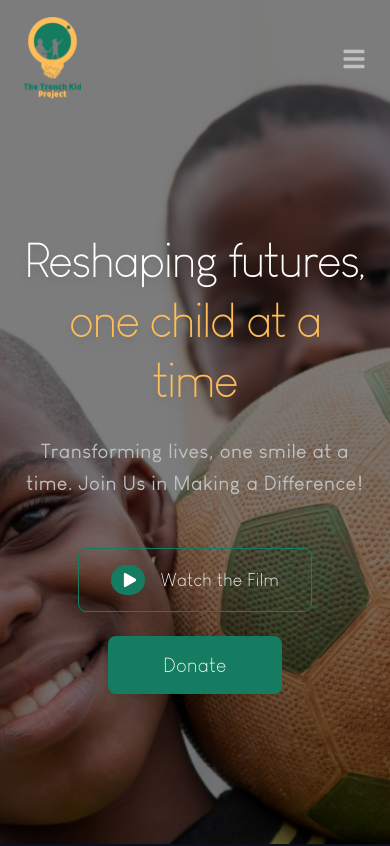
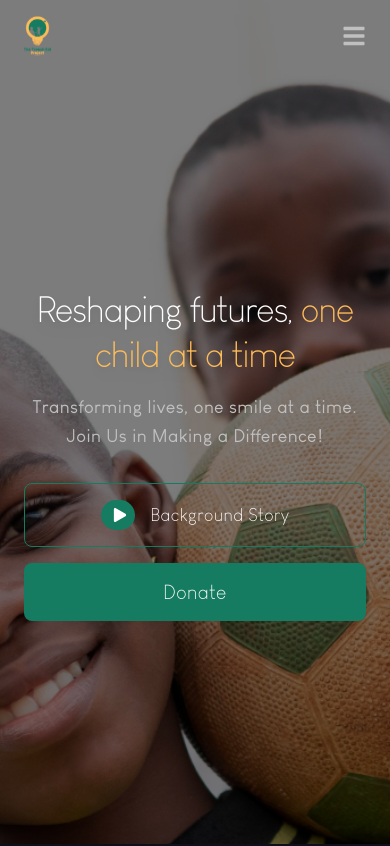
Before and after one commit to jadekitan/trenchkid, a React (Vite) app: page / in a window 390 px wide. Shown: the top 846 px of the page. Built offline with nearby package versions, Linux system fonts and the light colour scheme; a web font is replaced by a local one.

Commit message:
Work on the responsive view

```diff
--- a/src/components/launch-page/Hero.jsx
+++ b/src/components/launch-page/Hero.jsx
@@ -1,6 +1,6 @@
 import React, { useState } from "react";
 import { FaPlay, FaTimes } from "react-icons/fa";
-import NavBar from "../reuseable/NavBar"; // Preserved from your original import
+import NavBar from "../reuseable/NavBar";
 
 const Hero = () => {
   const [isVideoOpen, setIsVideoOpen] = useState(false);
@@ -10,35 +10,38 @@ const Hero = () => {
 
   return (
     <section className="relative w-full h-screen flex flex-col items-center justify-center bg-hero-pattern bg-cover bg-center bg-no-repeat font-custom">
+
       {/* NavBar Container */}
       <div className="absolute top-0 w-full z-40 transition duration-1000 ease-in-out">
         <NavBar />
       </div>
 
       {/* Main Content */}
-      <div className="relative z-10 flex flex-col items-center text-center px-6 max-w-5xl mx-auto mt-20">
-        <h1 className="text-white font-custom text-5xl md:text-7xl font-bold leading-tight tracking-tight drop-shadow-lg mb-6">
+      <div className="relative z-10 flex flex-col items-center text-center px-6 w-full max-w-5xl mx-auto mt-16 md:mt-20">
+
+        {/* Scaled Typography for Mobile vs Desktop */}
+        <h1 className="text-white font-custom text-4xl sm:text-5xl md:text-7xl font-bold leading-tight tracking-tight drop-shadow-lg mb-4 md:mb-6">
           Reshaping futures, <br className="hidden md:block" />
           <span className="text-trench-kid099">one child at a time</span>
         </h1>
 
-        <h4 className="text-soft-grey font-custom text-xl md:text-3xl font-normal leading-relaxed tracking-wide mb-12 max-w-3xl">
+        <h4 className="text-soft-grey font-custom text-lg sm:text-xl md:text-3xl font-normal leading-relaxed tracking-wide mb-8 md:mb-12 max-w-3xl">
           Transforming lives, one smile at a time.{" "}
           <br className="hidden md:block" />
           Join Us in Making a Difference!
         </h4>
 
-        {/* Call to Action Buttons */}
-        <div className="flex flex-col sm:flex-row items-center gap-6">
+        {/* Call to Action Buttons - 100% width on mobile, auto on desktop */}
+        <div className="flex flex-col sm:flex-row items-center gap-4 md:gap-6 w-full sm:w-auto">
           <button
             onClick={() => setIsVideoOpen(true)}
-            className="group flex items-center gap-4 bg-transparent border border-trench-kid500 text-white px-8 py-4 rounded-lg transition-all duration-300 hover:bg-trench-kid500/20"
+            className="w-full sm:w-auto group flex items-center justify-center gap-4 bg-transparent border border-trench-kid500 text-white px-8 py-4 rounded-lg transition-all duration-300 hover:bg-trench-kid500/20"
           >
             <div className="bg-trench-kid500 text-white p-2 rounded-full group-hover:scale-110 transition-transform duration-300">
               <FaPlay className="ml-1 text-sm" />
             </div>
             <span className="font-custom font-semibold tracking-wide text-lg">
-              Watch the Film
+              Background Story
             </span>
           </button>
 
@@ -46,7 +49,7 @@ const Hero = () => {
             onClick={() => {
               window.location.assign("");
             }}
-            className="flex w-[174px] h-[58px] justify-center items-center bg-trench-kid500 rounded-lg text-white font-custom text-xl font-bold tracking-wide hover:bg-trench-kid700 transition-colors duration-300 shadow-3xl hover:shadow-4xl"
+            className="w-full sm:w-[174px] h-[58px] flex justify-center items-center bg-trench-kid500 rounded-lg text-white font-custom text-xl font-bold tracking-wide hover:bg-trench-kid700 transition-colors duration-300 shadow-3xl hover:shadow-4xl"
           >
             Donate
           </button>
@@ -54,16 +57,17 @@ const Hero = () => {
       </div>
 
       {/* YouTube Video Modal */}
+      {isVideoOpen && (
+        <div className="fixed inset-0 z-50 flex items-center justify-center bg-dark/95 backdrop-blur-sm transition-opacity duration-300 px-2 sm:px-0">
+          <div className="relative w-full max-w-5xl px-2 md:px-8">
 
-      {isVideoOpen && (
-        <div className="fixed inset-0 z-50 flex items-center justify-center bg-dark/95 backdrop-blur-sm transition-opacity duration-300">
-          <div className="relative w-full max-w-5xl px-4 md:px-8">
-            {/* Close Button */}
+            {/* Close Button - Safely positioned for touch targets */}
             <button
               onClick={() => setIsVideoOpen(false)}
-              className="absolute -top-12 right-4 md:right-8 text-soft-grey hover:text-white transition-colors duration-200"
+              className="absolute -top-12 right-2 md:right-8 text-soft-grey hover:text-white transition-colors duration-200 p-2"
+              aria-label="Close Video"
             >
-              <FaTimes className="text-3xl" />
+              <FaTimes className="text-2xl md:text-3xl drop-shadow-md" />
             </button>
 
             {/* 16:9 Video Container */}
--- a/src/components/launch-page/Mission.jsx
+++ b/src/components/launch-page/Mission.jsx
@@ -26,7 +26,7 @@ const Mission = () => {
 
         {/* Text Content */}
         <div className="w-full lg:w-1/2 flex flex-col items-start text-left z-10">
-          <div className="flex flex-col items-start gap-2 mb-6">
+          <div className="flex flex-col items-center md:items-start gap-2 mb-6">
             <h2 className="text-trench-kid500 font-bold text-sm tracking-widest uppercase">
               Our Mission
             </h2>
--- a/src/components/launch-page/Subscribe.jsx
+++ b/src/components/launch-page/Subscribe.jsx
@@ -69,7 +69,7 @@ const Subscribe = () => {
           <div className="w-full lg:w-2/3 flex flex-col items-start gap-10">
             <div className="flex flex-col gap-4">
               <h4 className="text-3xl md:text-4xl font-bold text-white tracking-wide">
-                Subscribe to Our Newsletter
+                Be Part of Reshape Futures
               </h4>
               <p className="text-soft-grey text-lg leading-relaxed max-w-2xl">
                 Your involvement is key to sustaining and expanding our impact. Join us in creating more success stories and be part of the change.
--- a/src/components/reuseable/Footer.jsx
+++ b/src/components/reuseable/Footer.jsx
@@ -32,7 +32,7 @@ const Footer = () => {
 
         {/* Social Icons */}
         <div className="flex items-center gap-6">
-          <a
+          {/* <a
             href="#"
             aria-label="Facebook"
             className="text-soft-grey hover:text-trench-kid099 transition-transform duration-300 hover:scale-110"
@@ -45,9 +45,9 @@ const Footer = () => {
             className="text-soft-grey hover:text-trench-kid099 transition-transform duration-300 hover:scale-110"
           >
             <FaTwitter className="text-xl" />
-          </a>
+          </a> */}
           <a
-            href="#"
+            href="https://www.instagram.com/trenchkid.project?igsh=MWJlNHlvYnFrdnVtMw%3D%3D&utm_source=qr"
             aria-label="Instagram"
             className="text-soft-grey hover:text-trench-kid099 transition-transform duration-300 hover:scale-110"
           >
--- a/src/components/reuseable/NavBar.jsx
+++ b/src/components/reuseable/NavBar.jsx
@@ -40,7 +40,7 @@ const NavBar = () => {
       >
         {/* Brand / Logo */}
         <div className="flex items-center gap-3 cursor-pointer relative z-[60]">
-          <img src={FullLogo} alt="Trench Kid Logo" className="h-15 w-auto" />
+          <img src={FullLogo} alt="Trench Kid Logo" className="h-10 md:h-15 w-auto" />
         </div>
 
         {/* Desktop Navigation Links */}
```
